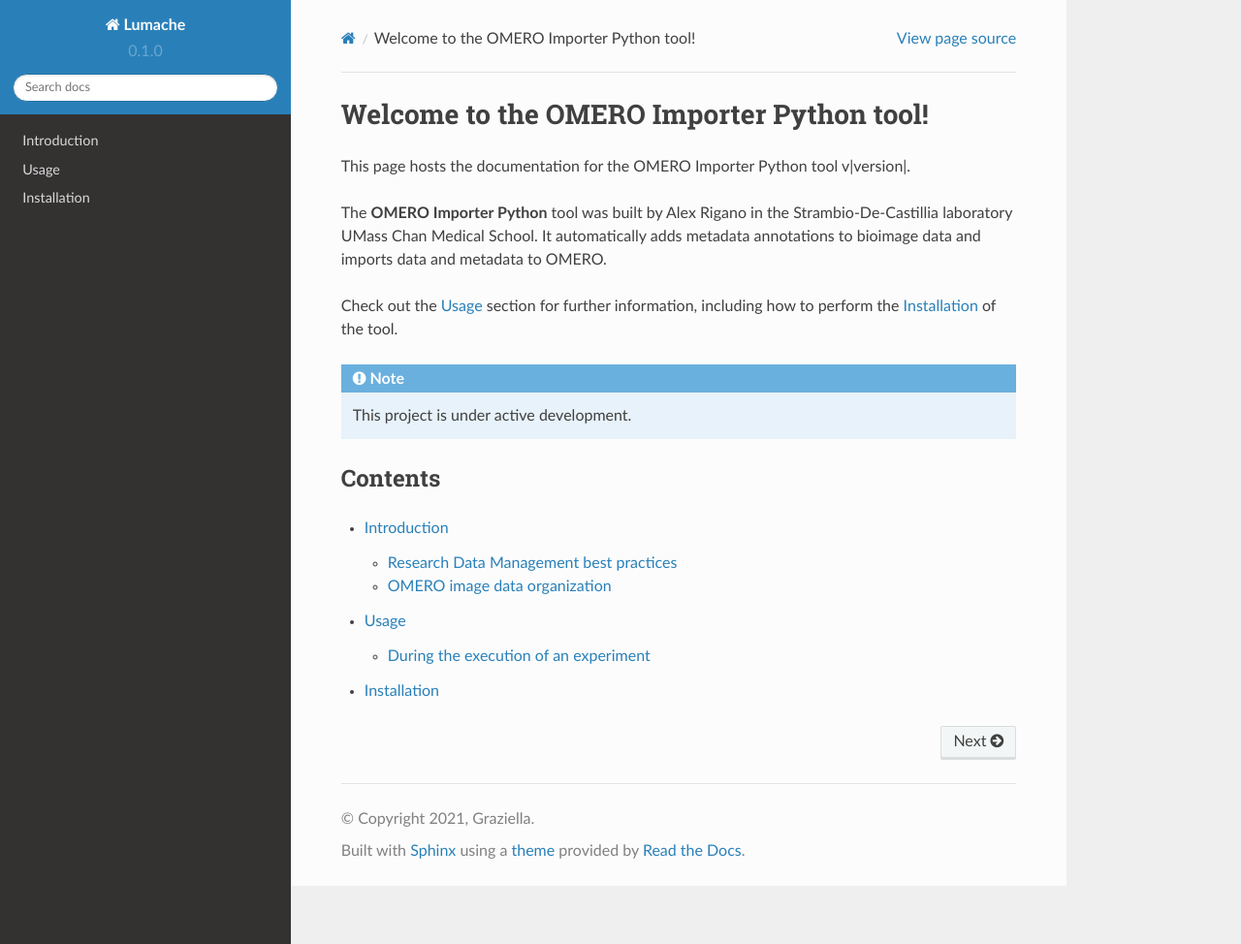
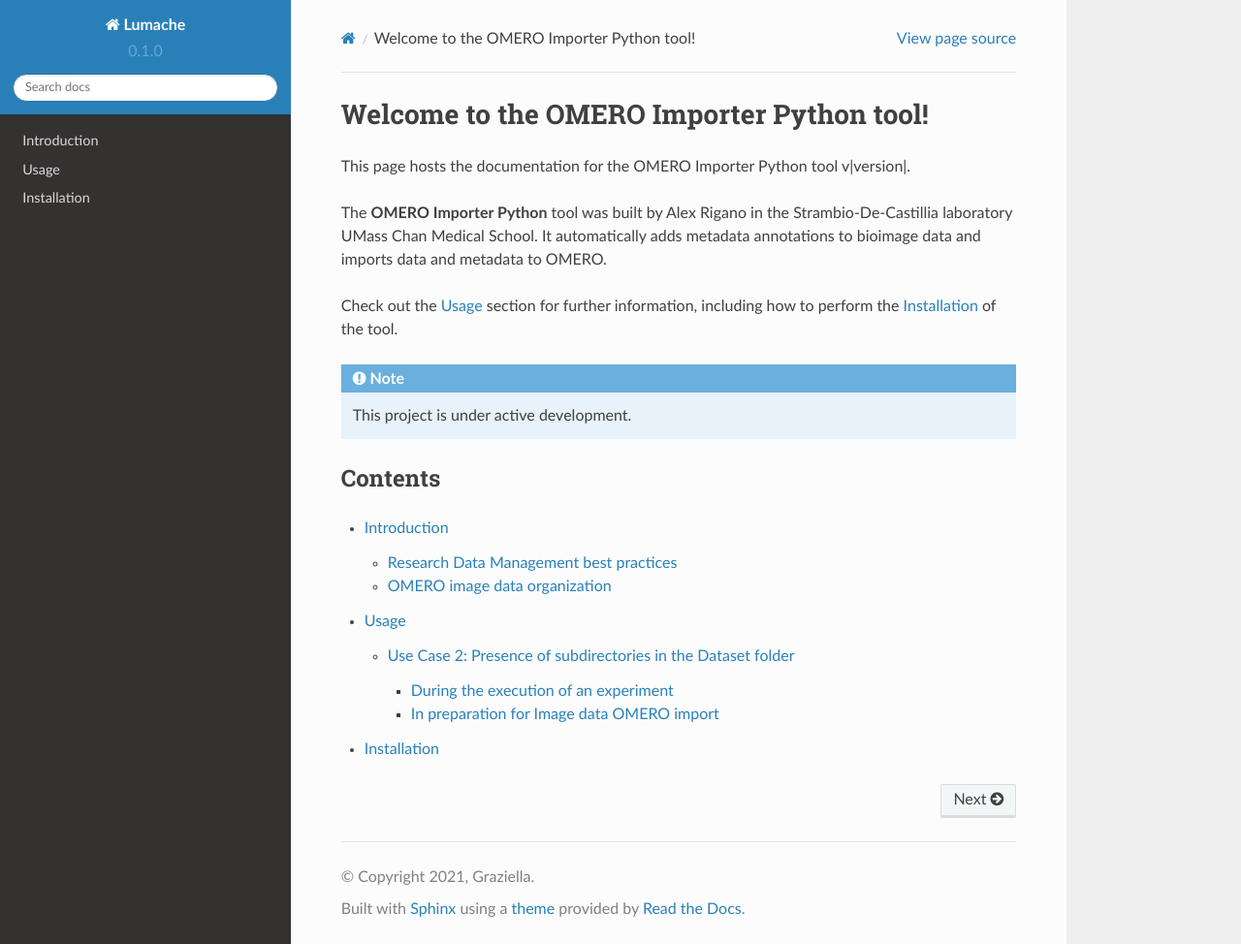
Before and after one commit to WU-BIMAC/OmeroImporterPy-docs, a Sphinx documentation site: the page built from docs/source/index.rst, in a window 1280 px wide and 974 px high. Shown: the whole window at 97% size. Built offline with Sphinx 7.4.7 and the Read the Docs theme 2.0.0, drawn with Linux system fonts in a browser that asks for light colours.

Commit message:
Update usage.rst

```diff
--- a/docs/source/usage.rst
+++ b/docs/source/usage.rst
@@ -1,14 +1,23 @@
 Usage
 =====
+This section explains how to organize your Image files on the image acquisition workstation or in a connected Networked File System (NFS) drive to prepare for automated metadata annotation and `OMERO <https://www.openmicroscopy.org/omero/scientists/>`_ import using the `OMERO Importer Python <https://github.com/WU-BIMAC/W-IDM_OmeroImporterPy>`_ and the associated `OMERO Importer Excel Helper <https://github.com/WU-BIMAC/W-IDM_OmeroImporterExcelHelperPy>`_ tool.
+
+Use Case 2: Presence of subdirectories in the Dataset folder
+------------------------------------------------------------
 
 During the execution of an experiment
--------------------------------------
+~~~~~~~~~~~~~~~~~~~~~~~~~~~~~~~~~~~~~
 1.	Open the  ``OMERO_import_template_wMacros_vXX.xlsm`` spreadsheet that was provided to you and fill in the ``Project_Name`` and ``Dataset_Name``fields with unique names that can be used to identify uniquely the Project and the Dataset in OMERO and elsewhere.
 2.	``Save as...`` the "OMERO_import_template_wMacros_vXX.xlsm" spreadsheet using your chosen “Project Name” and “Dataset Name” as follows: ``Project-Name_Dataset-Name.xlsm``.
-3.	 As you execute the different steps of the procedure, fill in the ``Project-Name_Dataset-Name.xlsm`` spreadsheet you have created above with the indicated metadata values, as explained below.
+3.	 As you execute the different steps of the procedure, fill in the ``Project-Name_Dataset-Name.xlsm`` spreadsheet you have created above with the indicated metadata values, as explained `here <>`_.
 
 .. note::
 
    This will take some time at first. However, things will get much easier going forward, as you can often copy   previously filled-in spreadsheets and only change the relevant metadata values (e.g., Date, Biosample information, Specimen information, Channel Names, etc.). Also, you can often use filled-in spreadsheets from lab mates performing the same experiment type as a starting point.
 
-If you need to change the structure of the spreadsheet template, please ask your Data Curator for help.
+.. tip::
+
+  If you need to change the structure of the spreadsheet template, please ask your Data Curator for help.
+
+In preparation for Image data OMERO import
+~~~~~~~~~~~~~~~~~~~~~~~~~~~~~~~~~~~~~~~~~~
```
